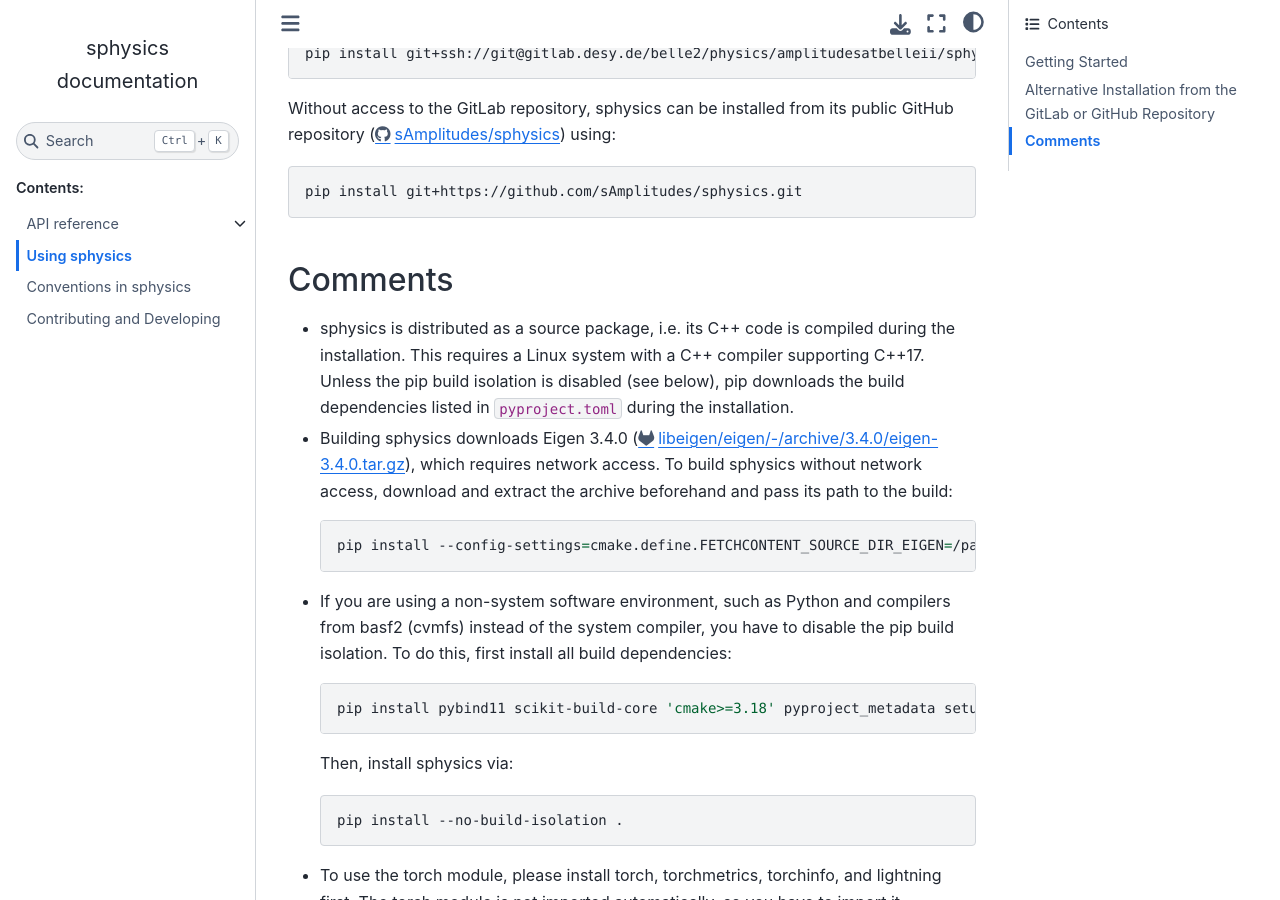
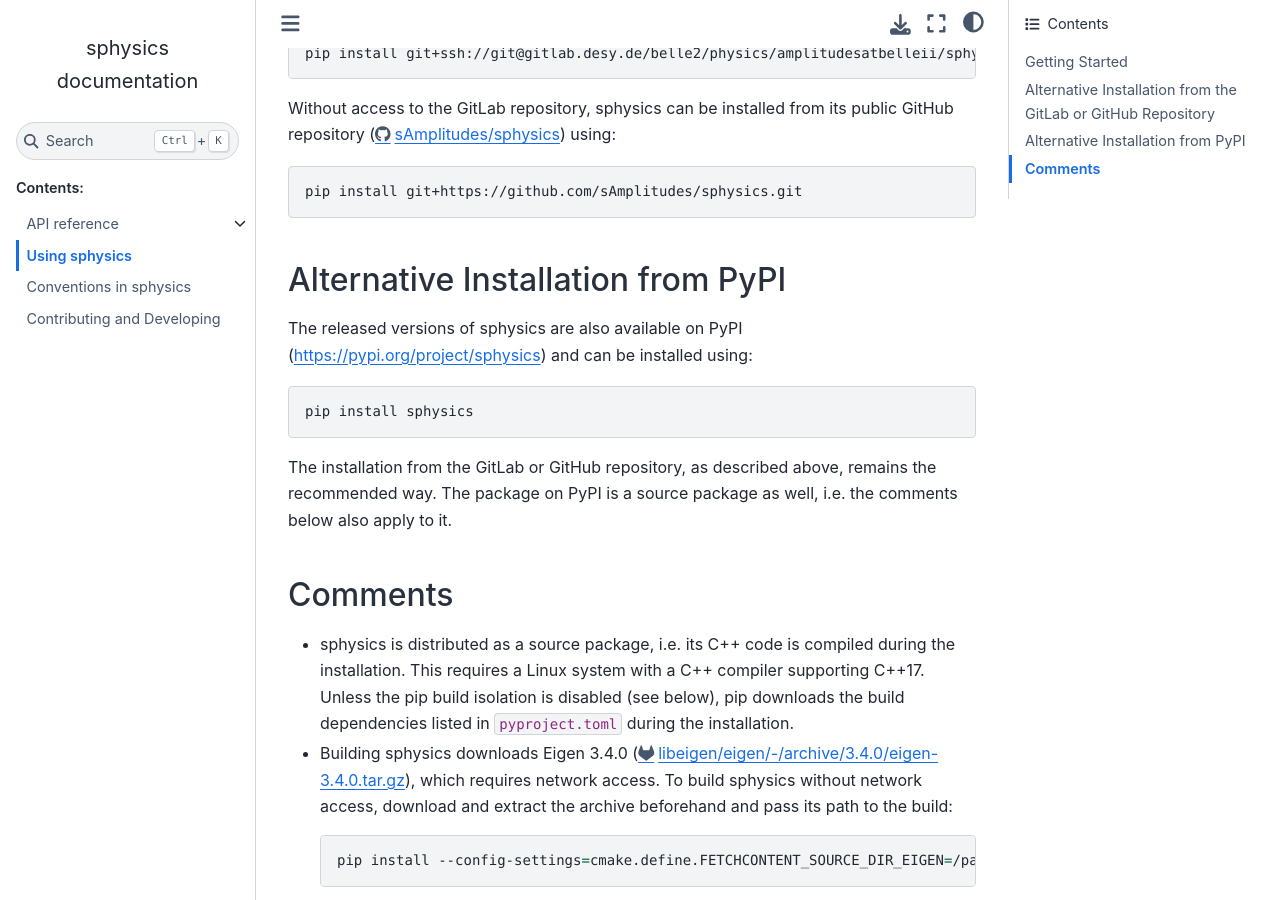
Before and after one commit to sAmplitudes/sphysics, a Sphinx documentation site: the page built from docs/gettingstarted.rst, in a window 1280 px wide and 900 px high, scrolled down 956 px. Built offline with Sphinx 7.4.7 and the Sphinx Book theme 1.1.4, drawn with Linux system fonts in a browser that asks for light colours; the version number could not be read and is left out.

Commit message:
docs: Use public links and mention the installation from PyPI
- Point the project URLs, the README, and CITATION.cff to the public
  GitHub repository and Read the Docs; keep the GitLab links and state
  that the main development, including the issues, takes place on GitLab
- Use absolute links in the README, as relative links do not work on PyPI
- Describe the installation from PyPI as an alternative in the
  Getting Started page and the PyPI upload in the release description
- CI: Trigger Read the Docs only if the release test succeeded and fix
  the name of the install-from-testpypi job in a comment

```diff
--- a/docs/contributing.rst
+++ b/docs/contributing.rst
@@ -62,7 +62,7 @@
 Without a version, the patch number of the latest version is increased by one.
 The local ``main`` branch must be identical to the ``main`` branch on GitLab.
 After checking that ``main`` contains only the public history, the script shows a summary and asks for confirmation.
-It then tags ``main`` with the version, pushes the tag to GitLab, where the CI deploys the documentation to GitLab Pages and Read the Docs and publishes the package, and pushes ``main`` and only this tag to the public GitHub repository (https://github.com/sAmplitudes/sphysics).
+It then tags ``main`` with the version, pushes the tag to GitLab, where the CI uploads the package to TestPyPI and installs it from there as a test, deploys the documentation to GitLab Pages and Read the Docs, and publishes the package in the GitLab package registry and on PyPI, and pushes ``main`` and only this tag to the public GitHub repository (https://github.com/sAmplitudes/sphysics).
 Other branches and tags are never pushed to GitHub.
 With ``--dry-run``, the script only runs the checks and shows what it would do.
 
--- a/docs/gettingstarted.rst
+++ b/docs/gettingstarted.rst
@@ -51,6 +51,19 @@
    pip install git+https://github.com/sAmplitudes/sphysics.git
 
 
+Alternative Installation from PyPI
+--------------------------------------------------------------
+
+The released versions of sphysics are also available on PyPI (https://pypi.org/project/sphysics) and can be installed using:
+
+.. code-block:: bash
+
+   pip install sphysics
+
+The installation from the GitLab or GitHub repository, as described above, remains the recommended way.
+The package on PyPI is a source package as well, i.e. the comments below also apply to it.
+
+
 Comments
 --------------
 
```
Also changed, not shown: README.md (+10 -5 lines), pyproject.toml (+8 -5 lines), .gitlab-ci.yml, 1 other file.
